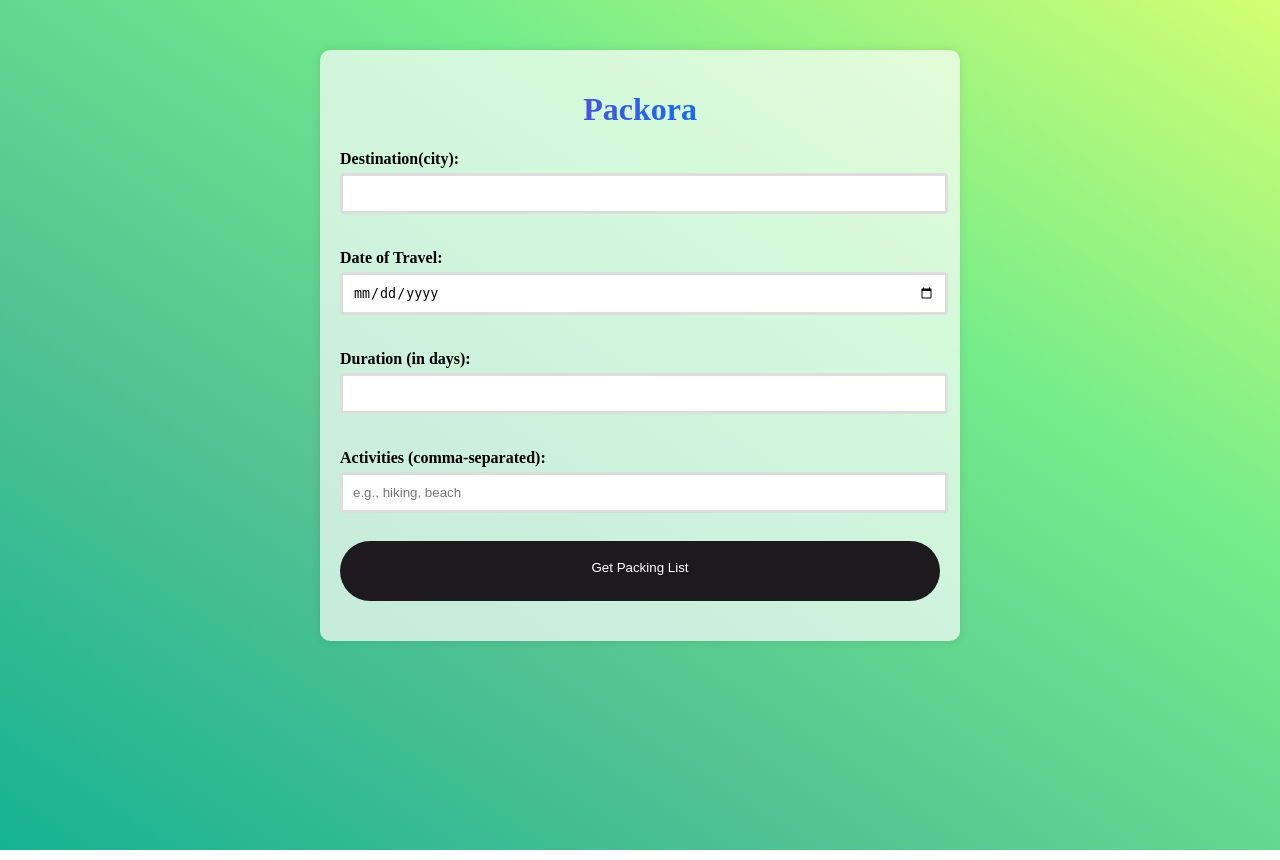
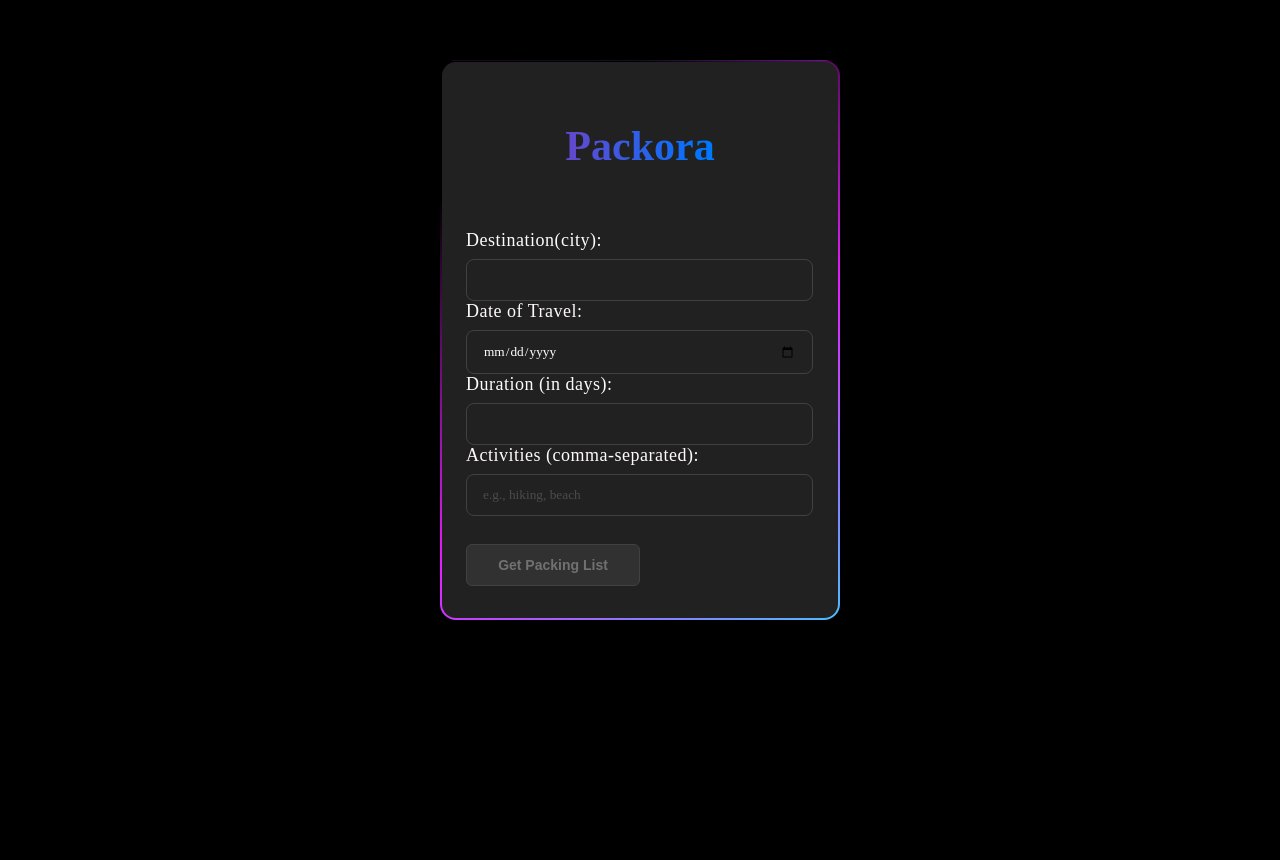
Before and after one commit to Pratham0406/Project, a Flask app: page / in a window 1280 px wide. Run offline with Flask 3, Linux system fonts and the light colour scheme.

Commit message:
Changed the frontend of webpage

```diff
--- a/static/styles.css
+++ b/static/styles.css
@@ -1,35 +1,131 @@
 body {
   font-family: Arial, sans-serif;
-    background-color: #f4f4f9;
+  background-color: #000;
   height: 100vh;
-    background-image: linear-gradient(
-        to right top,
-        #15B392,
-        #54C392,
-        #73EC8B,
-        #D2FF72
-      );
+
   background-size: cover;
   margin: 0;
   padding: 0;
 }
 
-.container {
-    max-width: 600px;
-    margin: 50px auto;
-    padding: 20px;
-    background: rgba(255, 255, 255, 0.692);
-    border-radius: 20px;
+.form-container {
+  max-width: 800px;
+  margin: 60px auto;
+  padding: 40px;
+  color: white;
   box-shadow: 0 0 10px rgba(0, 0, 0, 0.1);
   border-color: #000000;
-    border-width: 15px;
+  border-width: 10px;
   -webkit-border-radius: 10px;
   -moz-border-radius: 10px;
   -ms-border-radius: 10px;
   -o-border-radius: 10px;
+  width: 400px;
+  background: linear-gradient(#212121, #212121) padding-box,
+              linear-gradient(145deg, transparent 35%,#e81cff, #40c9ff) border-box;
+  border: 2px solid transparent;
+  padding: 32px 24px;
+  font-size: 14px;
+  font-family: inherit;
+  display: flex;
+  flex-direction: column;
+  gap: 20px;
+  box-sizing: border-box;
+  border-radius: 16px;
+  background-size: 200% 100%;
+  animation: gradient 5s ease infinite;
+}
+
+@keyframes gradient {
+  0% {
+    background-position: 0% 50%;
+  }
+
+  50% {
+    background-position: 100% 50%;
+  }
+
+  100% {
+    background-position: 0% 50%;
+  }
+}
+
+
+
+.form-container button:active {
+  scale: 0.95;
+}
+
+.form-container .form {
+  display: flex;
+  flex-direction: column;
+  gap: 24px;
+}
+
+.form-container .form-group {
+  display: flex;
+  flex-direction: column;
+  gap: 32px;
+}
+
+.form-container .form-group label {
+  display: block;
+  margin-bottom: 8px;
+  color: #fffbfb;
+  font-weight: 500;
+  font-size: 18px;
+  font-family: "Josefin Sans", serif;
+  font-optical-sizing: auto;
+  font-style: normal;
+  letter-spacing: 0.5px;
+}
+
+.form-container .form-group input {
+  width: 90%;
+  padding: 12px 16px;
+  border-radius: 8px;
+  color: #fff;
+  font-family: inherit;
+  background-color: transparent;
+  border: 1px solid #414141;
+}
+
+.form-container .form-group input::placeholder {
+  opacity: 0.5;
+}
+
+.form-container .form-group input:focus {
+  outline: none;
+  border-color: #e81cff;
+}
+
+
+.form-container .form-submit-btn {
+  display: flex;
+  align-items: flex-start;
+  justify-content: center;
+  align-self: flex-start;
+  font-family: inherit;
+  color: #717171;
+  font-weight: 600;
+  width: 50%;
+  background: #313131;
+  border: 1px solid #414141;
+  padding: 12px 16px;
+  font-size: inherit;
+  gap: 8px;
+  margin-top: 8px;
+  cursor: pointer;
+  border-radius: 6px;
+}
+
+.form-container .form-submit-btn:hover {
+  background-color: #fff;
+  border-color: #fff;
 }
 
 h1{
+    font-size: 42px;
     text-align: center;
     font-family: "Calistoga", serif;
     font-weight: 100px;
@@ -47,12 +143,12 @@
 }
 
 
-
-
 .merriweather-light {
     font-family: "Merriweather", serif;
-    font-weight: 600;
+    font-weight: 400;
     font-style: normal;
+    letter-spacing: 0.5px;
+    font-size: 16px;
   }
 
 .gradient-text {
@@ -61,35 +157,10 @@
     font-style: normal;
   }
 
-form label {
-    display: block;
-    margin: 15px 0 5px;
-    font-weight: bold;
-}
-
-form input, form button {
-    width: 97%;
-    padding: 10px;
-    margin-bottom: 20px;
-    border: 3px solid #ddd;
-    border-radius: 4px; }
-
-form button {
-    background: #3793f7;
-    margin-top: 8px;
-    color: white;
-    border: none;
-    cursor: pointer;
-}
-
-form button:hover {
-    background: #4fa2fc;
-}
-
-
 ul {
     list-style: none;
     padding: 0;
+    color:#000;
 }
 
 ul li {
@@ -103,47 +174,3 @@
 a{
     text-decoration: none;
 }
-
-.btn {
-    border: none;
-    padding-top: 2px;
-    width: 600px;
-    height: 60px;
-    border-radius: 3em;
-    display: flex;
-    justify-content: center;
-    align-items: center;
-    gap: 12px;
-    background: #1C1A1C;
-    cursor: pointer;
-    transition: all 450ms ease-in-out;
-  }
-
-  .sparkle {
-    fill: #AAAAAA;
-    transition: all 800ms ease;
-  }
-
-  .text {
-    font-weight: 600;
-    color: #AAAAAA;
-    font-size: medium;
-  }
-
-  .btn:hover {
-    background: linear-gradient(0deg,#A47CF3,#683FEA);
-    box-shadow: inset 0px 1px 0px 0px rgba(255, 255, 255, 0.4),
-    inset 0px -4px 0px 0px rgba(0, 0, 0, 0.2),
-    0px 0px 0px 4px rgba(255, 255, 255, 0.2),
-    0px 0px 180px 0px #9917FF;
-    transform: translateY(-2px);
-  }
-
-  .btn:hover .text {
-    color: white;
-  }
-
-  .btn:hover .sparkle {
-    fill: white;
-    transform: scale(1.2);
-  }
--- a/templates/index.html
+++ b/templates/index.html
@@ -9,7 +9,8 @@
     <link rel="stylesheet" href="/static/styles.css">
 </head>
 <body>
-    <div class="container">
+    <div class="form-container">
+        <div class="form-group">
         <h1>Packora</h1>
         <form action="/get_packing_list" method="POST" class="merriweather-light">
             <label for="destination">Destination(city):</label>
@@ -23,8 +24,9 @@
 
             <label for="activities">Activities (comma-separated):</label>
             <input type="text" id="activities" name="activities" placeholder="e.g., hiking, beach">
+        </div>
 
-            <button type="submit" class="btn">Get Packing List</button>
+            <button type="submit" class="form-submit-btn">Get Packing List</button>
         </form>
     </div>
 </body>
--- a/templates/result.html
+++ b/templates/result.html
@@ -7,7 +7,7 @@
     <link rel="stylesheet" href="/static/styles.css">
 </head>
 <body>
-    <div class="container">
+    <div class="form-container">
         <h1 class="yatra-one-regular">Your Packing List</h1>
         <ul>
             {% for item in packing_list %}
```
Lines whose indentation alone changed are shown as unchanged.
